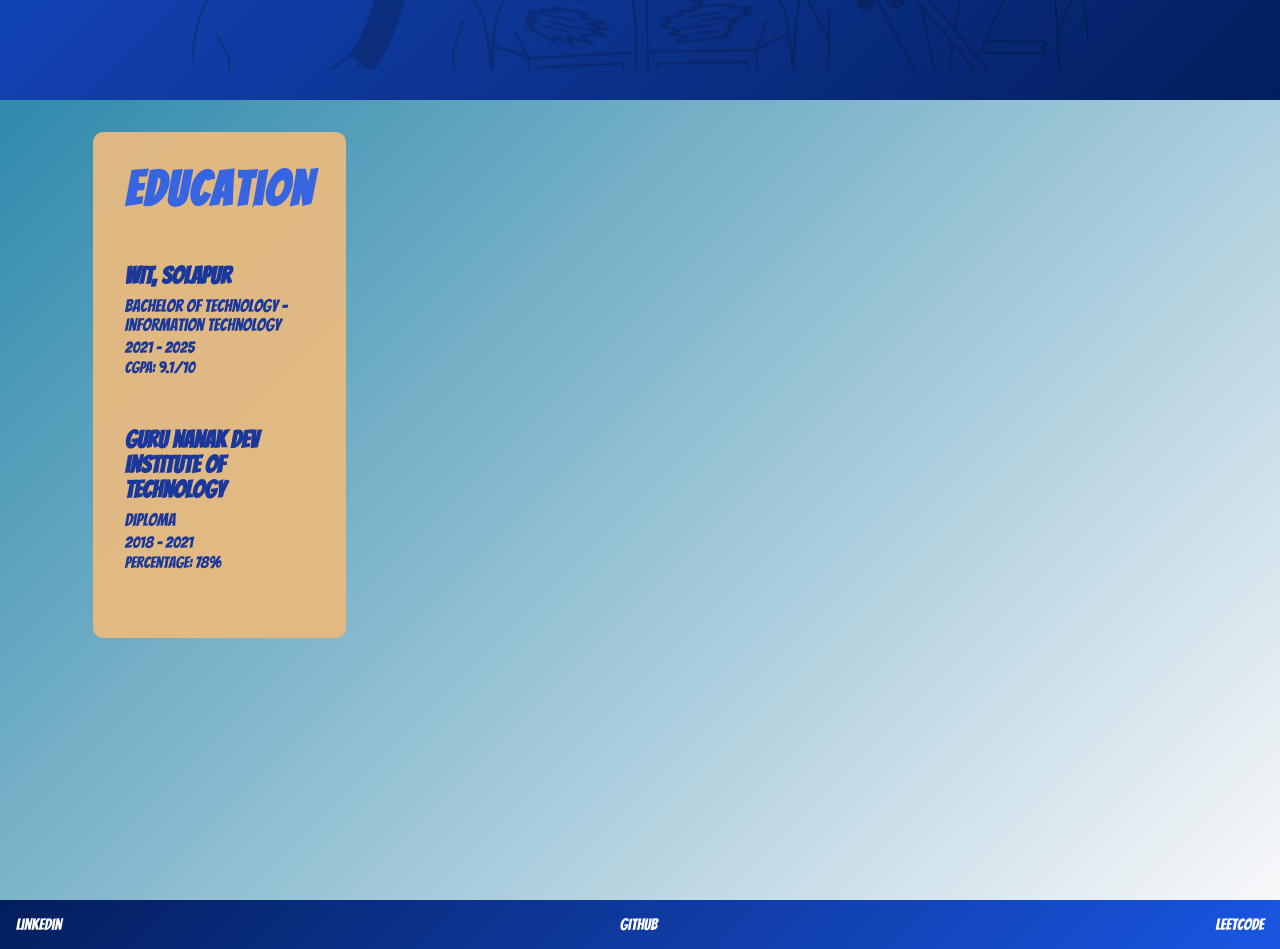
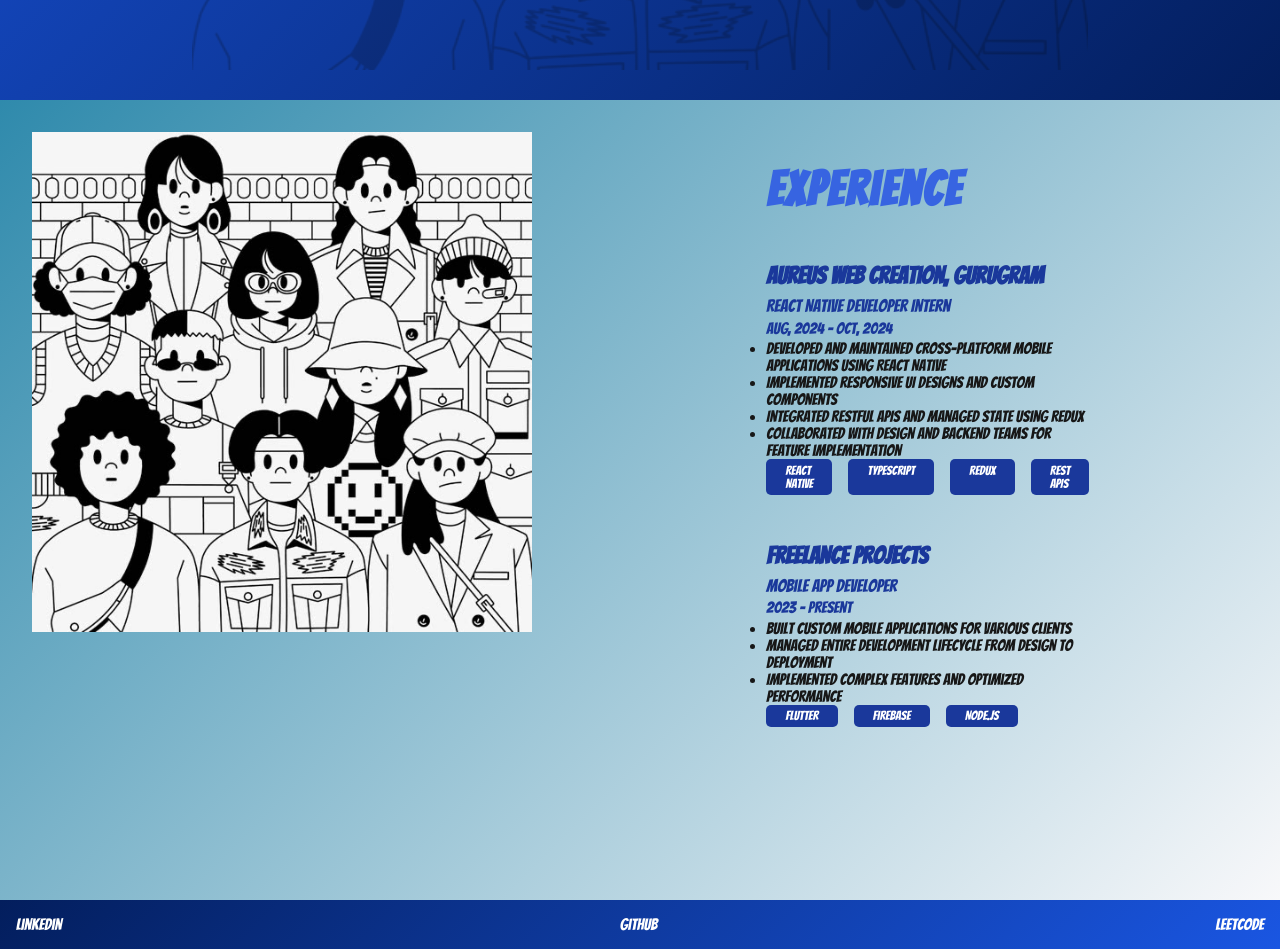
Before and after one commit to sam2002jain/myportfolio, a Next.js app: page / in a window 1280 px wide. Shown: the part 700-1649 px from the top of the page. Built offline with nearby package versions, Linux system fonts and the light colour scheme; a web font is replaced by a local one.

Commit message:
fixed ui

```diff
--- a/src/app/page.module.css
+++ b/src/app/page.module.css
@@ -38,7 +38,7 @@
   gap: 1rem;
   padding: 2rem;
   align-items: flex-start;
-  margin-left: 5%;
+  margin-left: 16%;
 }
 
 .breakoutHello {
@@ -110,7 +110,7 @@
   position: absolute;
   top: 0;
   left: 0;
-  width: 100%;
+  width: 500;
   height: 100%;
   background-color: #e7ba80;
   opacity: 0.95; /* Slightly more solid background */
@@ -165,6 +165,36 @@
   margin-bottom: 1rem;
 }
 
+.experienceContainer{
+  display: flex;
+  flex-direction: row;
+  gap: 2rem;
+  z-index: 2;
+
+}
+.experienceItem{
+  margin-bottom: 2rem;
+  z-index: 2;
+}
+
+.techStack{
+  display: flex;
+  flex-direction: row;
+  gap: 1rem;
+  z-index: 2;
+  margin-Top:10;
+}
+
+.techBadge{
+  padding: 0.3rem 1.2rem;
+  background: rgb(26, 56, 155);
+  color: white;
+  border-radius: 5px;
+  font-size: 0.8rem;
+  z-index: 2;
+  width: auto;
+  fill: transparent;
+}
 .sectionTitle {
   font-family: 'Bangers', cursive;
   font-size: 3rem;
@@ -179,23 +209,28 @@
   z-index: 2;
 }
 
-.schoolName {
+.companyname {
   font-size: 1.5rem;
   color: rgb(26, 56, 155);
   margin-bottom: 0.5rem;
   font-weight: 600;
 }
 
-.degree {
+.designation {
   font-size: 1.1rem;
   color: rgb(26, 56, 155);
   margin-bottom: 0.3rem;
 }
 
-.duration, .gpa {
+.duration, .desc {
   font-size: 1rem;
   color: rgb(26, 56, 155);
   margin-bottom: 0.2rem;
+}
+.mypic{
+  border-radius: 150px;
+  margin-right: 28rem;
+  z-index: 10;
 }
 
 @media (max-width: 768px) {
@@ -212,4 +247,8 @@
   .nameText {
     font-size: 2.5rem;
   }
+  .textBackground{
+    display:contents;
+  }
+
 }
--- a/src/app/page.tsx
+++ b/src/app/page.tsx
@@ -22,33 +22,67 @@ export default function Home() {
             I'm a Self-taught App Developer based in Delhi with extensive experience in building high-quality mobile applications. I'm currently living in New Delhi and pursuing a degree in Information Technology.
           </p>
         </div>
-        {/* <Image
-        className={styles.mypic}
-        src="/Subject.png"
-        alt="Profile picture"
-        width={100}
-        height={100}
-        priority
-      /> */}
+          <Image
+            className={styles.mypic}
+            src="/Subject1.png"
+            alt="Profile picture"
+            width={400}
+            height={400}
+            priority
+          />
       </main>
       <main className={styles.main2}>
-        <div className={styles.content}>
-          <div className={styles.textBackground}></div>
-          <h1 className={styles.sectionTitle}>Education</h1>
-          <div className={styles.educationItem}>
-            <h2 className={styles.schoolName}>WIT, Solapur</h2>
-            <p className={styles.degree}>Bachelor of Technology - Information Technology</p>
-            <p className={styles.duration}>2021 - 2025</p>
-            <p className={styles.gpa}>CGPA: 9.1/10</p>
+        <div className={styles.experienceContainer}>
+          <div className={styles.experienceImage}>
+            <Image
+              src="/img1.jpg" // Replace with your actual image
+              alt="Experience illustration"
+              width={500}
+              height={500}
+              className={styles.expImage}
+              priority
+            />
           </div>
-          <div className={styles.educationItem}>
-            <h2 className={styles.schoolName}>Guru nanak dev institute of technology</h2>
-            <p className={styles.degree}>Diploma</p>
-            <p className={styles.duration}>2018 - 2021</p>
-            <p className={styles.gpa}>Percentage: 78%</p>
+          <div className={styles.content}>
+            <div className={styles.textBackground}></div>
+            <h1 className={styles.sectionTitle}>Experience</h1>
+            <div className={styles.experienceItem}>
+              <h2 className={styles.companyname}>Aureus Web Creation, Gurugram</h2>
+              <p className={styles.designation}>React Native Developer Intern</p>
+              <p className={styles.duration}>Aug, 2024 - Oct, 2024</p>
+              <ul className={styles.experienceList}>
+                <li>Developed and maintained cross-platform mobile applications using React Native</li>
+                <li>Implemented responsive UI designs and custom components</li>
+                <li>Integrated RESTful APIs and managed state using Redux</li>
+                <li>Collaborated with design and backend teams for feature implementation</li>
+              </ul>
+              <div className={styles.techStack}>
+                <span className={styles.techBadge}>React Native</span>
+                <span className={styles.techBadge}>TypeScript</span>
+                <span className={styles.techBadge}>Redux</span>
+                <span className={styles.techBadge}>REST APIs</span>
+              </div>
+            </div>
+            <div className={styles.experienceItem}>
+              <h2 className={styles.companyname}>Freelance Projects</h2>
+              <p className={styles.designation}>Mobile App Developer</p>
+              <p className={styles.duration}>2023 - Present</p>
+              <ul className={styles.experienceList}>
+                <li>Built custom mobile applications for various clients</li>
+                <li>Managed entire development lifecycle from design to deployment</li>
+                <li>Implemented complex features and optimized performance</li>
+              </ul>
+              <div className={styles.techStack}>
+                <span className={styles.techBadge}>Flutter</span>
+                <span className={styles.techBadge}>Firebase</span>
+                <span className={styles.techBadge}>Node.js</span>
+              </div>
+            </div>
           </div>
         </div>
       </main>
+
+
       <footer className={styles.footer}>
         <a
         href="https://www.linkedin.com/in/jainsanyamit"
```
Also changed, not shown: public/Subject1.png (added), 1 other file (tests, documents, lock files or other folders).
